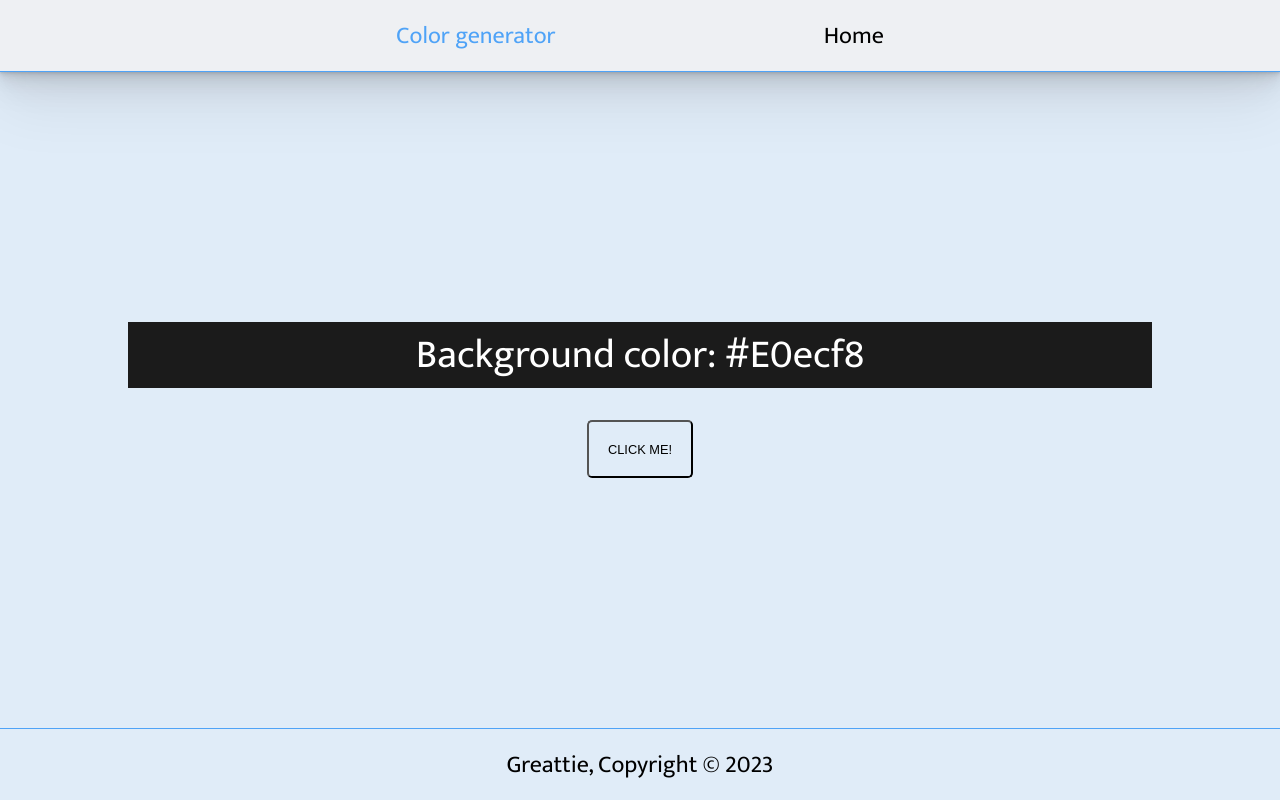
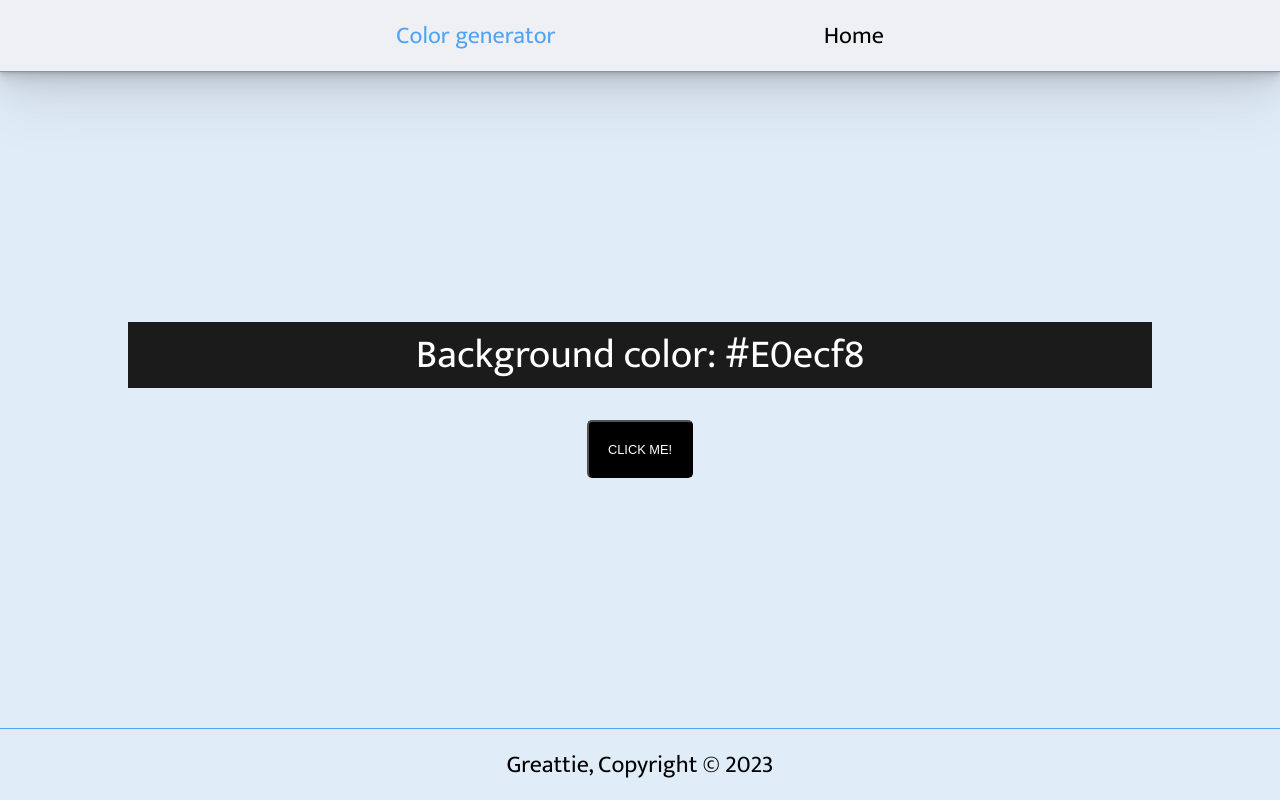
Before and after one commit to Greattie/color-generator, a plain HTML site: page index.html in a window 1280 px wide. In both pictures the pointer is over the button "CLICK ME!". Drawn offline with Linux system fonts and the light colour scheme.

Commit message:
added hover effect on button

```diff
--- a/style.css
+++ b/style.css
@@ -77,6 +77,10 @@ margin-top: 1em;
     text-transform: uppercase;
     cursor: pointer;
 }
+#btn:hover{
+    color: white;
+    background-color: black;
+}
 
 /* FOOTER */
 footer{
```
